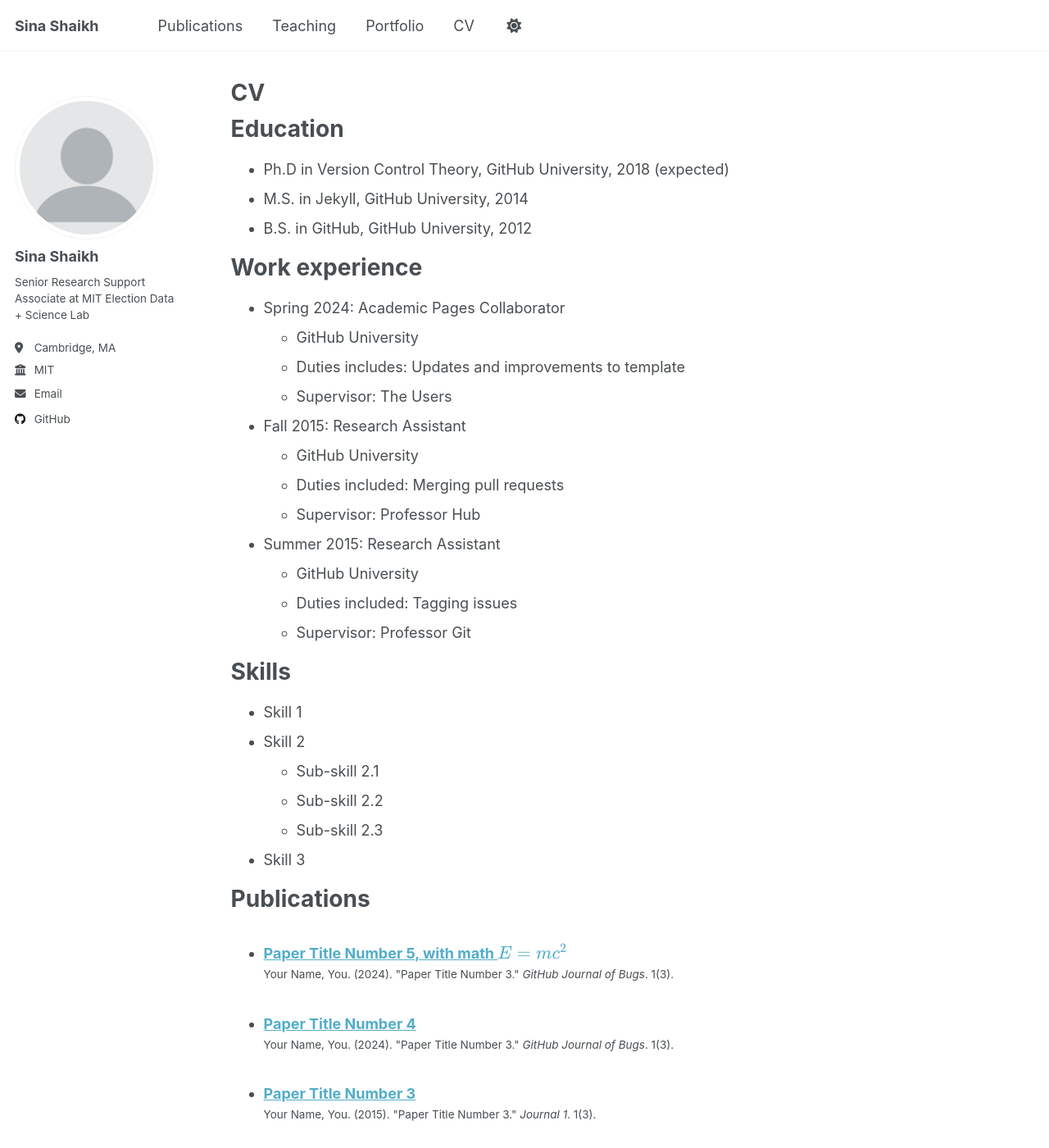
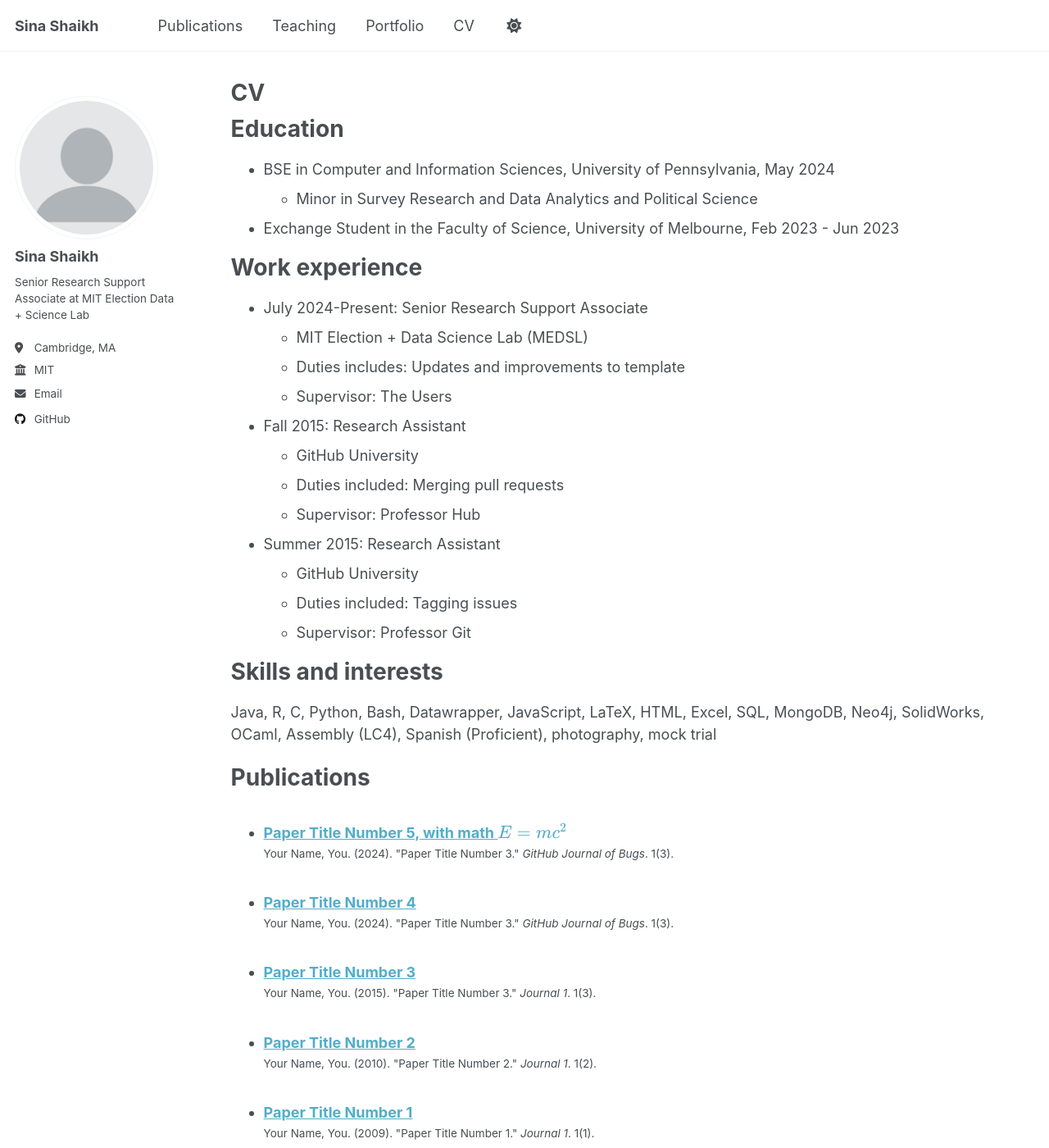
Before and after one commit to SinaShaikh/sinashaikh.github.io, a Jekyll site: the page built from _pages/cv.md, in a window 1280 px wide and 1400 px high. Shown: the whole window at 82% size. Built offline with Jekyll 4.4.1, drawn with Linux system fonts in a browser that asks for light colours; a script that is not in the unit is left out.

Commit message:
Update cv.md

```diff
--- a/_pages/cv.md
+++ b/_pages/cv.md
@@ -11,14 +11,14 @@ redirect_from:
 
 Education
 ======
-* Ph.D in Version Control Theory, GitHub University, 2018 (expected)
-* M.S. in Jekyll, GitHub University, 2014
-* B.S. in GitHub, GitHub University, 2012
+* BSE in Computer and Information Sciences, University of Pennsylvania, May 2024
+  * Minor in Survey Research and Data Analytics and Political Science
+* Exchange Student in the Faculty of Science, University of Melbourne, Feb 2023 - Jun 2023
 
 Work experience
 ======
-* Spring 2024: Academic Pages Collaborator
-  * GitHub University
+* July 2024-Present: Senior Research Support Associate
+  * MIT Election + Data Science Lab (MEDSL)
   * Duties includes: Updates and improvements to template
   * Supervisor: The Users
 
@@ -32,14 +32,10 @@ Work experience
   * Duties included: Tagging issues
   * Supervisor: Professor Git
 
-Skills
+Skills and interests
 ======
-* Skill 1
-* Skill 2
-  * Sub-skill 2.1
-  * Sub-skill 2.2
-  * Sub-skill 2.3
-* Skill 3
+Java, R, C, Python, Bash, Datawrapper, JavaScript, LaTeX, HTML, Excel, SQL, MongoDB, Neo4j, SolidWorks, OCaml, Assembly (LC4), Spanish (Proficient), photography, mock trial
+
 
 Publications
 ======
```
